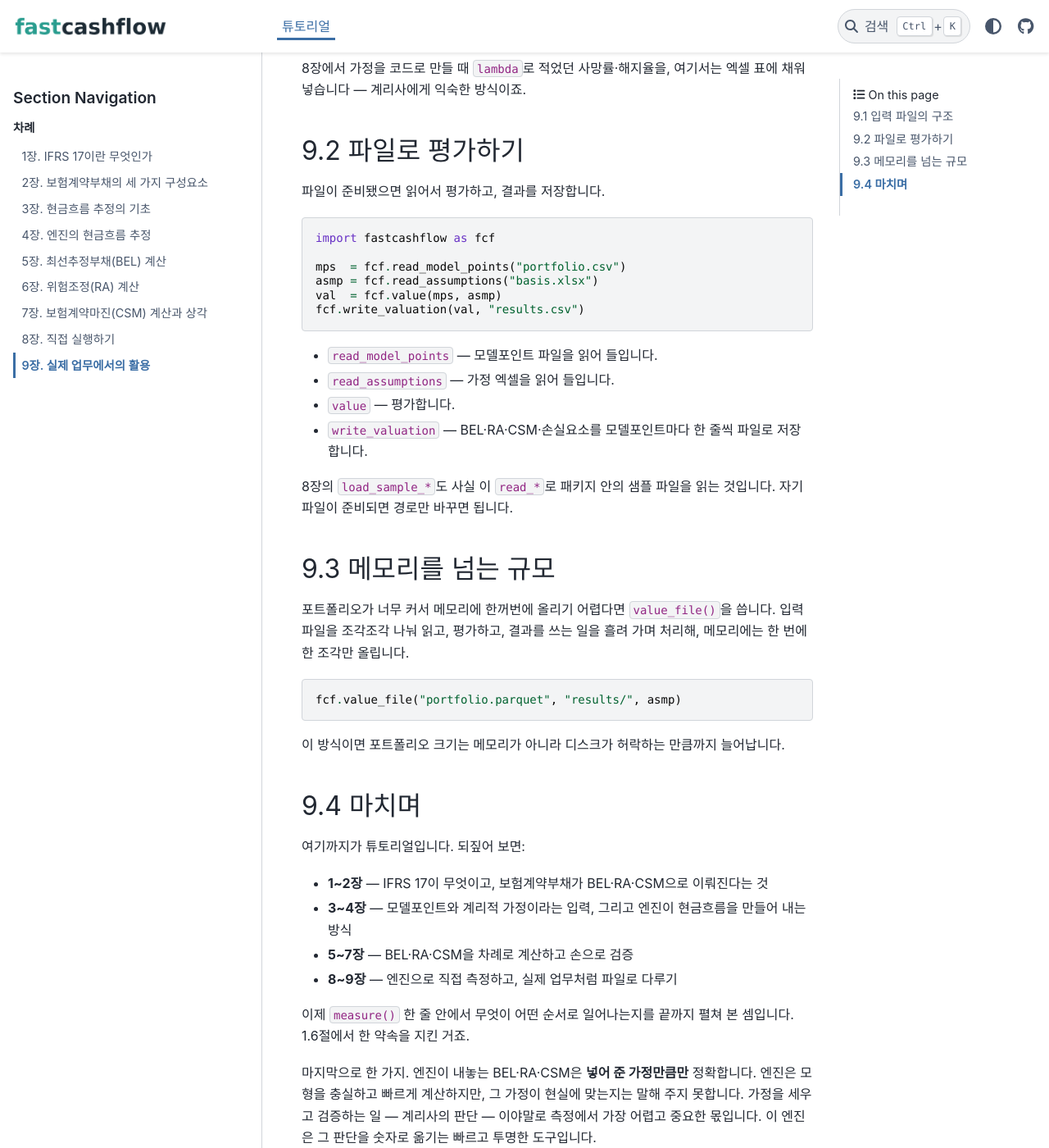
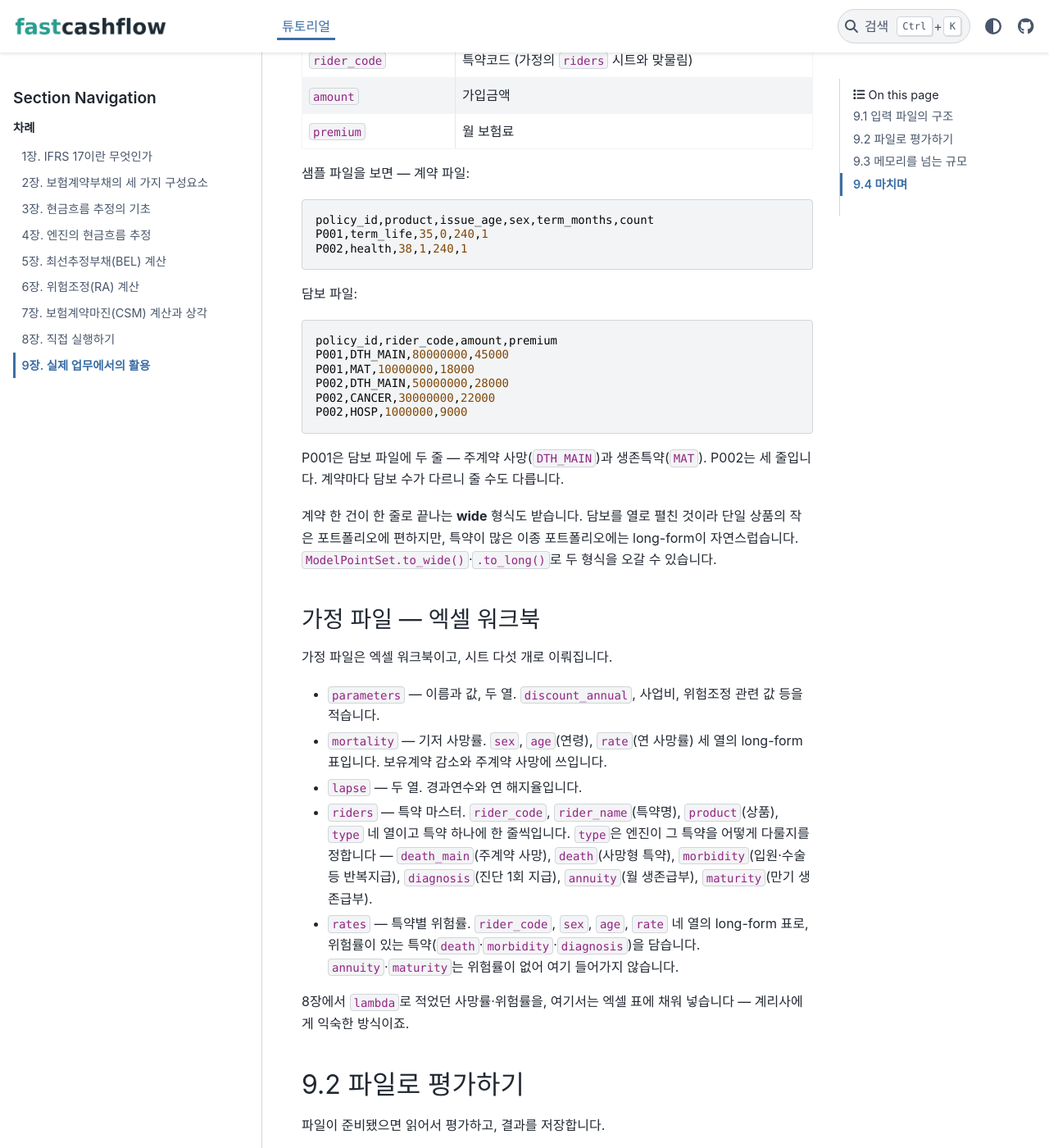
Before and after one commit to seokhoonj/fastcashflow, a Sphinx documentation site: the page built from docs/tutorial/09-in-practice.md, in a window 1280 px wide and 1400 px high, scrolled down 1275 px. Shown: the whole window at 82% size. Built offline with Sphinx 7.4.7 and the PyData theme 0.15.4, drawn with Linux system fonts in a browser that asks for light colours; some of the changed text lies outside the part shown.

Commit message:
Update tutorial and docs for the long-form input format
- Tutorial ch.9 rewrites the input-file section: long-form policies and
  coverages files, and the five-sheet assumptions workbook (the riders
  master and the rates sheet).
- Tutorial ch.8: the mortality callable takes `sex`; the sample
  description matches the regenerated bundled portfolio.
- README and getting-started: load the bundled sample via
  `load_sample_*` instead of the removed example files; the mortality
  callable takes `sex`.

````diff
--- a/docs/tutorial/09-in-practice.md
+++ b/docs/tutorial/09-in-practice.md
@@ -16,49 +16,106 @@
 
 ## 9.1 입력 파일의 구조
 
-입력 파일은 두 가지 — 모델포인트 파일과 가정 파일입니다.
+입력은 두 갈래 — 모델포인트와 계리적 가정입니다.
 
-**모델포인트 파일**은 CSV 또는 parquet입니다. 한 줄이 한 모델포인트,
-열이 계약의 항목입니다. 꼭 있어야 하는 열은 넷입니다.
+### 모델포인트 — 계약 파일과 담보 파일
+
+모델포인트는 **long-form**, 두 개의 파일로 나뉩니다 — 계약 자체의
+속성을 담는 **계약 파일**과, 계약이 가진 담보를 담는 **담보
+파일**입니다. 두 파일 모두 CSV이거나 parquet(파케이 — Hadoop
+생태계에서 나온 컬럼 단위 데이터 파일 형식으로, CSV보다 빠르고
+작습니다)입니다.
+
+계약 파일은 한 줄이 한 계약입니다.
 
 ```{list-table}
 :header-rows: 1
-:widths: 32 68
+:widths: 30 70
 
 * - 열 이름
   - 뜻
+* - `policy_id`
+  - 계약 식별자
+* - `product`
+  - 상품명
 * - `issue_age`
   - 가입연령
-* - `death_benefit`
-  - 사망보험금
-* - `monthly_premium`
-  - 월 보험료
+* - `sex`
+  - 성별 (0 남, 1 여)
 * - `term_months`
   - 보험기간 (개월)
+* - `count`
+  - 이 줄이 대표하는 계약 수 (없으면 1)
 ```
 
-샘플 모델포인트 파일은 이렇게 생겼습니다.
+담보 파일은 한 줄이 한 담보입니다. 주계약 사망도, 특약도 모두 한
+줄씩이고 `policy_id`로 계약 파일과 묶입니다. 계약이 가진 담보 수만큼
+줄이 생깁니다.
+
+```{list-table}
+:header-rows: 1
+:widths: 30 70
+
+* - 열 이름
+  - 뜻
+* - `policy_id`
+  - 어느 계약의 담보인지
+* - `rider_code`
+  - 특약코드 (가정의 `riders` 시트와 맞물림)
+* - `amount`
+  - 가입금액
+* - `premium`
+  - 월 보험료
+```
+
+샘플 파일을 보면 — 계약 파일:
 
 ```
-issue_age,death_benefit,monthly_premium,term_months
-35,80000000,17300,120
-38,100000000,21600,120
-42,60000000,19900,120
+policy_id,product,issue_age,sex,term_months,count
+P001,term_life,35,0,240,1
+P002,health,38,1,240,1
 ```
 
-만기보험금·생존연금·일시납·`count`, 그리고 건강 급부 열은 있으면 읽고
-없으면 기본값으로 둡니다(3장).
+담보 파일:
 
-**가정 파일**은 엑셀 워크북이고, 시트 세 개로 이뤄집니다.
+```
+policy_id,rider_code,amount,premium
+P001,DTH_MAIN,80000000,45000
+P001,MAT,10000000,18000
+P002,DTH_MAIN,50000000,28000
+P002,CANCER,30000000,22000
+P002,HOSP,1000000,9000
+```
+
+P001은 담보 파일에 두 줄 — 주계약 사망(`DTH_MAIN`)과 생존특약(`MAT`).
+P002는 세 줄입니다. 계약마다 담보 수가 다르니 줄 수도 다릅니다.
+
+계약 한 건이 한 줄로 끝나는 **wide** 형식도 받습니다. 담보를 열로
+펼친 것이라 단일 상품의 작은 포트폴리오에 편하지만, 특약이 많은 이종
+포트폴리오에는 long-form이 자연스럽습니다.
+`ModelPointSet.to_wide()`·`.to_long()`로 두 형식을 오갈 수 있습니다.
+
+### 가정 파일 — 엑셀 워크북
+
+가정 파일은 엑셀 워크북이고, 시트 다섯 개로 이뤄집니다.
 
 - `parameters` — 이름과 값, 두 열. `discount_annual`, 사업비,
   위험조정 관련 값 등을 적습니다.
-- `mortality` — 표 한 장. 첫 열은 가입연령, 머리행은 경과연수, 칸은
-  연 사망률입니다.
+- `mortality` — 기저 사망률. `sex`, `age`(연령), `rate`(연 사망률)
+  세 열의 long-form 표입니다. 보유계약 감소와 주계약 사망에 쓰입니다.
 - `lapse` — 두 열. 경과연수와 연 해지율입니다.
+- `riders` — 특약 마스터. `rider_code`, `rider_name`(특약명),
+  `product`(상품), `type` 네 열이고 특약 하나에 한 줄씩입니다. `type`은
+  엔진이 그 특약을 어떻게 다룰지를 정합니다 — `death_main`(주계약
+  사망), `death`(사망형 특약), `morbidity`(입원·수술 등 반복지급),
+  `diagnosis`(진단 1회 지급), `annuity`(월 생존급부), `maturity`(만기
+  생존급부).
+- `rates` — 특약별 위험률. `rider_code`, `sex`, `age`, `rate` 네 열의
+  long-form 표로, 위험률이 있는 특약(`death`·`morbidity`·`diagnosis`)을
+  담습니다. `annuity`·`maturity`는 위험률이 없어 여기 들어가지 않습니다.
 
-8장에서 가정을 코드로 만들 때 `lambda`로 적었던 사망률·해지율을,
-여기서는 엑셀 표에 채워 넣습니다 — 계리사에게 익숙한 방식이죠.
+8장에서 `lambda`로 적었던 사망률·위험률을, 여기서는 엑셀 표에 채워
+넣습니다 — 계리사에게 익숙한 방식이죠.
 
 ## 9.2 파일로 평가하기
 
@@ -67,27 +124,31 @@ issue_age,death_benefit,monthly_premium,term_months
 ```python
 import fastcashflow as fcf
 
-mps  = fcf.read_model_points("portfolio.csv")
 asmp = fcf.read_assumptions("basis.xlsx")
+mps  = fcf.read_model_points("policies.csv", asmp, coverages="coverages.csv")
 val  = fcf.value(mps, asmp)
 fcf.write_valuation(val, "results.csv")
 ```
 
-- `read_model_points` — 모델포인트 파일을 읽어 들입니다.
 - `read_assumptions` — 가정 엑셀을 읽어 들입니다.
+- `read_model_points` — 계약 파일과 담보 파일을 읽어 모델포인트를
+  만듭니다. 담보 파일의 특약코드를 가정에 등록된 특약과 맞춰야 하므로,
+  가정(`asmp`)을 함께 넘깁니다.
 - `value` — 평가합니다.
 - `write_valuation` — BEL·RA·CSM·손실요소를 모델포인트마다 한 줄씩
   파일로 저장합니다.
 
-8장의 `load_sample_*`도 사실 이 `read_*`로 패키지 안의 샘플 파일을
-읽는 것입니다. 자기 파일이 준비되면 경로만 바꾸면 됩니다.
+wide 한 파일이면 `coverages` 없이 `read_model_points("portfolio.csv",
+asmp)`로 읽습니다. 8장의 `load_sample_*`도 사실 이 `read_*`로 패키지
+안의 샘플 파일을 읽는 것입니다. 자기 파일이 준비되면 경로만 바꾸면
+됩니다.
 
 ## 9.3 메모리를 넘는 규모
 
 포트폴리오가 너무 커서 메모리에 한꺼번에 올리기 어렵다면
-`value_file()`을 씁니다. 입력 파일을 조각조각 나눠 읽고, 평가하고,
-결과를 쓰는 일을 흘려 가며 처리해, 메모리에는 한 번에 한 조각만
-올립니다.
+`value_file()`을 씁니다. wide 형식의 parquet 파일을 조각조각 나눠
+읽고, 평가하고, 결과를 쓰는 일을 흘려 가며 처리해, 메모리에는 한 번에
+한 조각만 올립니다.
 
 ```python
 fcf.value_file("portfolio.parquet", "results/", asmp)
````
Also changed, not shown: README.md (+5 -6 lines), docs/getting-started.md (+4 -4 lines), docs/tutorial/01-what-is-ifrs17.md (+1 -1 lines), docs/tutorial/08-hands-on.md (+11 -10 lines).
